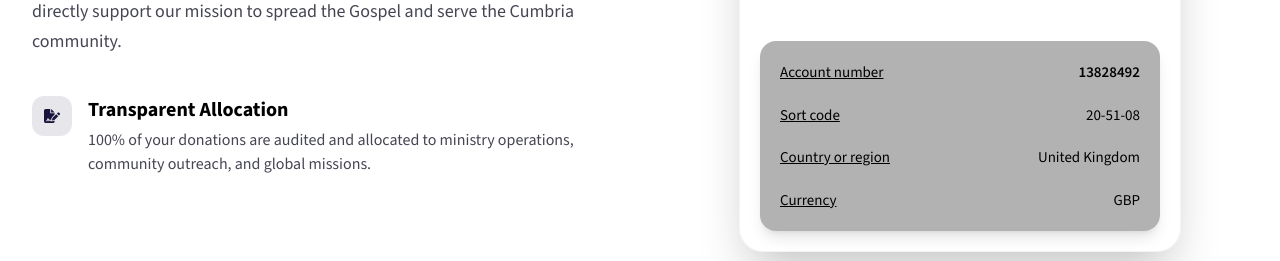
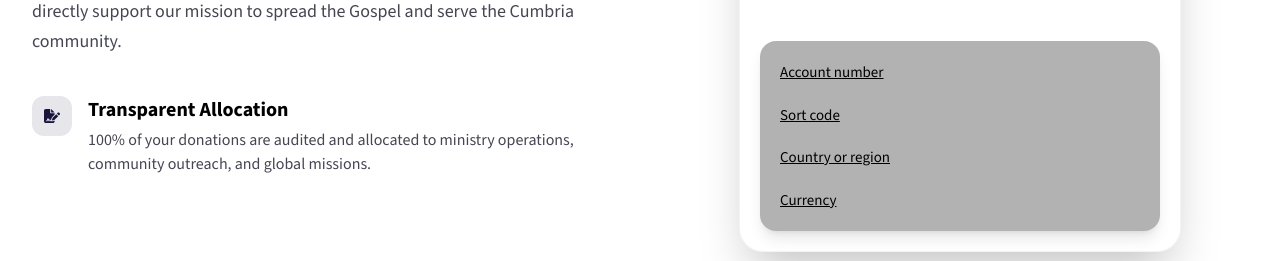
Before and after one commit to Lil-prisca/rcn-cumbria, a React (Vite) app: page /give in a window 1280 px wide. Shown: the part 760-1021 px from the top of the page. Built offline with nearby package versions, Linux system fonts and the light colour scheme.

Commit message:
give account pending

```diff
--- a/src/components/Give/GiveSection.jsx
+++ b/src/components/Give/GiveSection.jsx
@@ -64,7 +64,7 @@ const GiveSection = () => {
                     </span>
                     <div className="flex items-center gap-3">
                       <span className="text-black  text-[15px] font-semibold">
-                        13828492
+                        {/* 13828492 */}
                       </span>
                     </div>
                   </div>
@@ -75,7 +75,7 @@ const GiveSection = () => {
                       Sort code
                     </span>
                     <span className="text-black text-[15px] font-medium">
-                      20-51-08
+                      {/* 20-51-08 */}
                     </span>
                   </div>
 
@@ -85,7 +85,7 @@ const GiveSection = () => {
                       Country or region
                     </span>
                     <span className=" text-black text-[15px] text-right font-medium">
-                      United Kingdom
+                      {/* United Kingdom */}
                     </span>
                   </div>
 
@@ -95,7 +95,7 @@ const GiveSection = () => {
                       Currency
                     </span>
                     <span className=" text-black text-[15px] font-medium">
-                      GBP
+                      {/* GBP */}
                     </span>
                   </div>
                 </div>
```
